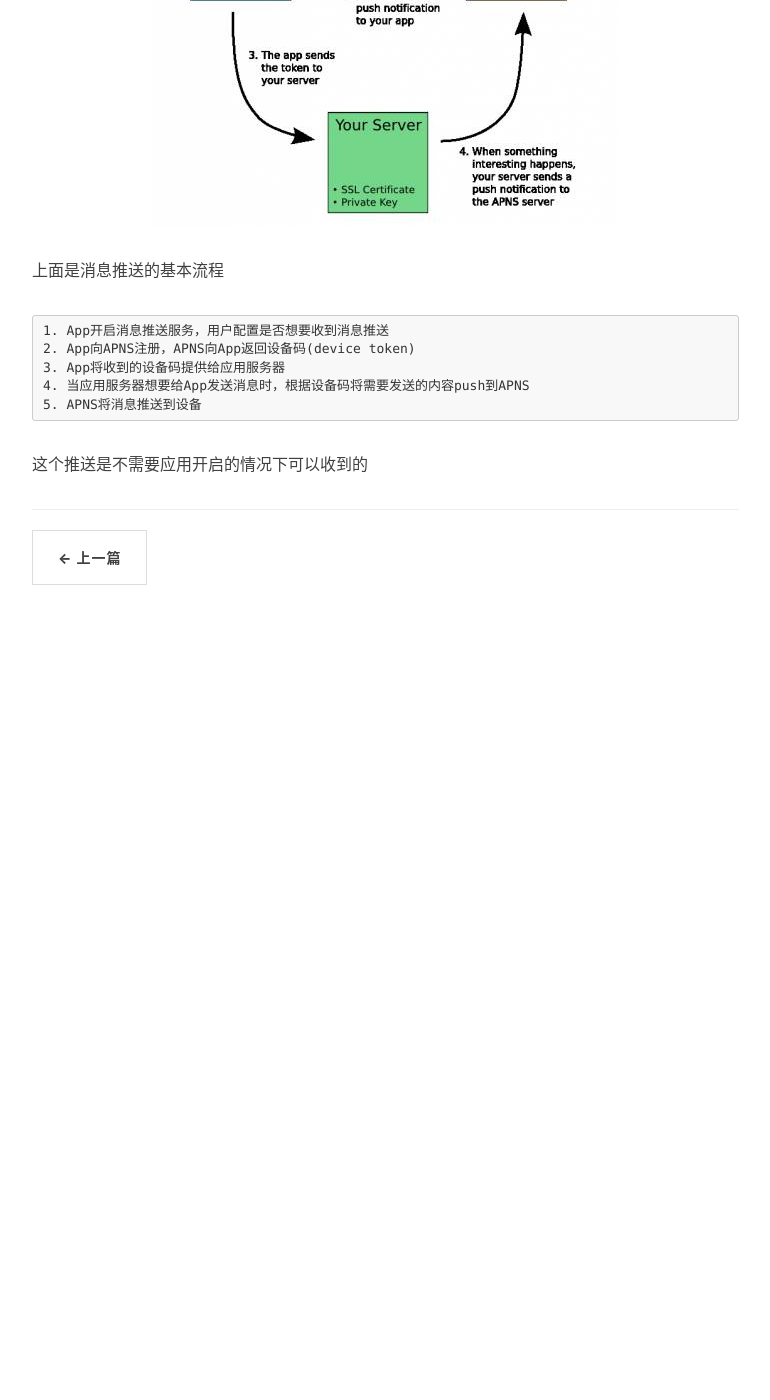
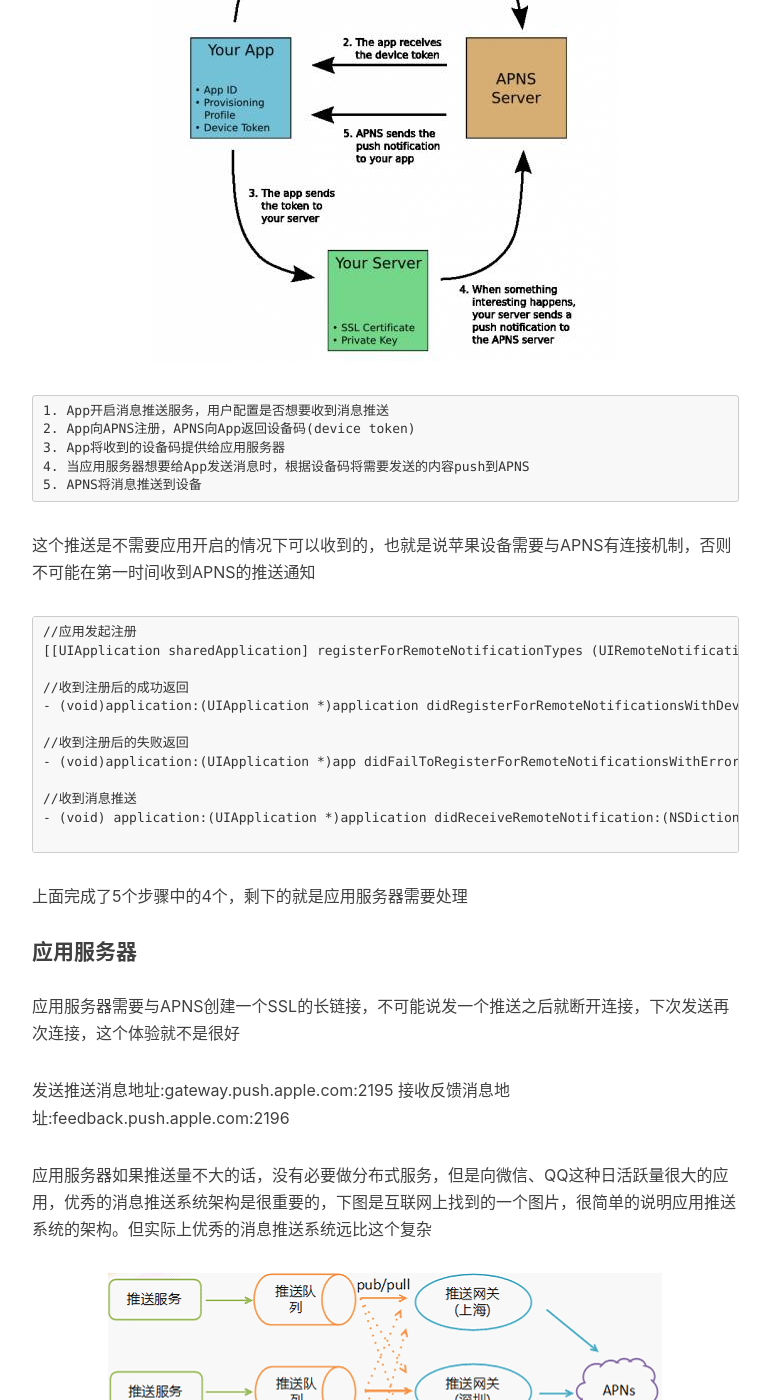
Before and after one commit to xttxqjfg/xttxqjfg.github.io, a Jekyll site: the page built from _posts/201707/2017-07-08-深不可测的APNS.markdown, in a window 1280 px wide and 1400 px high, scrolled down 1029 px. Shown: the whole window, without its empty margins (233-1003 px from the left). Built offline with Jekyll 4.4.1, drawn with Linux system fonts in a browser that asks for light colours; nearby versions of some CDN libraries; comment, search, counter and statistics services are not loaded; before the commit the page ends 1759 px from its top, so only the background shows below that; some of the changed text lies outside the part shown.

Commit message:
no message

````diff
--- a/_posts/201707/2017-07-08-深不可测的APNS.markdown
+++ b/_posts/201707/2017-07-08-深不可测的APNS.markdown
@@ -1,6 +1,6 @@
 ---
 layout:     post
-title:      "深不可测的APNS"
+title:      "APNS机制的简单分析"
 subtitle:   ""
 date:       2017-07-06 15:41:00
 author:     "易博"
@@ -16,9 +16,12 @@
 
 那么你有没有想过，这几年移动互联网的快速发展，APNS推送数据保守估能达到将近千亿的量级，这么大的用户活跃量和巨大的消息推送数目，得多大的服务器来承受？
 
+#### 客户端
+
+如果想要你的应用能收到消息推送，其实客户端需要做的事情并不多。下面来分析下苹果消息推送的机制
+
 ![](http://www.xttxqjfg.cn/img/201707/06/06003.png)
 
-上面是消息推送的基本流程
 
     1. App开启消息推送服务，用户配置是否想要收到消息推送
     2. App向APNS注册，APNS向App返回设备码(device token)
@@ -26,4 +29,32 @@
     4. 当应用服务器想要给App发送消息时，根据设备码将需要发送的内容push到APNS
     5. APNS将消息推送到设备
 
-这个推送是不需要应用开启的情况下可以收到的
+这个推送是不需要应用开启的情况下可以收到的，也就是说苹果设备需要与APNS有连接机制，否则不可能在第一时间收到APNS的推送通知
+
+```
+//应用发起注册
+[[UIApplication sharedApplication] registerForRemoteNotificationTypes (UIRemoteNotificationTypeAlert | UIRemoteNotificationTypeBadge | UIRemoteNotificationTypeSound)];
+
+//收到注册后的成功返回
+- (void)application:(UIApplication *)application didRegisterForRemoteNotificationsWithDeviceToken:(NSData *)deviceToken;
+
+//收到注册后的失败返回
+- (void)application:(UIApplication *)app didFailToRegisterForRemoteNotificationsWithError:(NSError *)error;
+
+//收到消息推送
+- (void) application:(UIApplication *)application didReceiveRemoteNotification:(NSDictionary *)userInfo fetchCompletionHandler:(nonnull void (^)(UIBackgroundFetchResult))completionHandler;
+
+```
+
+上面完成了5个步骤中的4个，剩下的就是应用服务器需要处理
+
+#### 应用服务器
+
+应用服务器需要与APNS创建一个SSL的长链接，不可能说发一个推送之后就断开连接，下次发送再次连接，这个体验就不是很好
+
+发送推送消息地址:gateway.push.apple.com:2195
+接收反馈消息地址:feedback.push.apple.com:2196
+
+应用服务器如果推送量不大的话，没有必要做分布式服务，但是向微信、QQ这种日活跃量很大的应用，优秀的消息推送系统架构是很重要的，下图是互联网上找到的一个图片，很简单的说明应用推送系统的架构。但实际上优秀的消息推送系统远比这个复杂
+
+![](http://www.xttxqjfg.cn/img/201707/06/06004.png)
````
Also changed, not shown: img/201707/06/06004.png (added).
